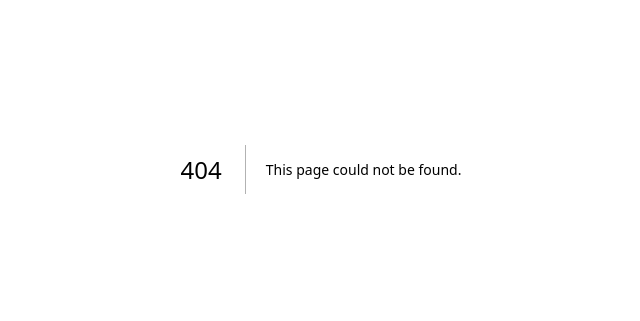
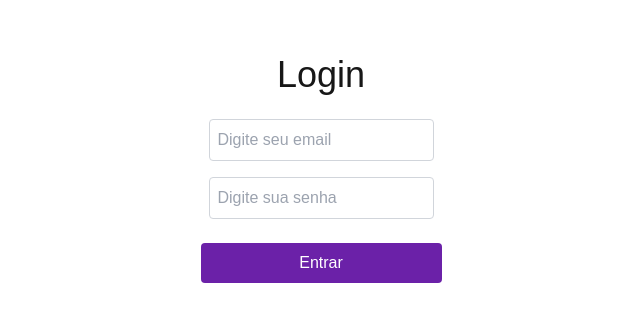
Before and after one commit to Perazzojoao/Bookstore, a Next.js app: page /Login in a window 1280 px wide. Before the commit this address had no page. Shown: the part 231-552 px from the top of the page, without its empty margins (319-959 px from the left). Built offline with nearby package versions, Linux system fonts and the light colour scheme.

Commit message:
começo da tela de login

```diff
--- /dev/null
+++ b/src/app/Login/page.tsx
@@ -0,0 +1,13 @@
+import { Login } from "@/components/Login/Login";
+
+
+const login = ()=>{
+
+    return(
+        <div>
+          <Login/>
+        </div>
+    )
+}
+
+export default login
--- a/src/components/HelloWorld.tsx
+++ b/src/components/HelloWorld.tsx
@@ -4,7 +4,7 @@ import { useState } from "react";
 const HelloWorld = () => {
   const [test, setTest] = useState();
   return (
-    <h1>Hello World</h1>
+    <h1 className="text-red-700">Hello World</h1>
    );
 }
 
--- /dev/null
+++ b/src/components/Login/Login.tsx
@@ -0,0 +1,24 @@
+export function Login() {
+    return (
+        <div className="flex items-center justify-center min-h-screen text-center">
+            <form className="flex flex-col justify-center items-cente">
+                <label htmlFor="email" className="text-4xl mb-4">Login</label>
+                <input
+                    type="email"
+                    id="email"
+                    placeholder="Digite seu email"
+                    required
+                    className="m-2 p-2 border border-gray-300 rounded"
+                />
+                <input
+                    type="password"
+                    id="password"
+                    placeholder="Digite sua senha"
+                    required
+                    className="m-2 p-2 border border-gray-300 rounded"
+                />
+                <button type="submit" className="mt-4 bg-purple-800  text-white p-2 rounded">Entrar</button>
+            </form>
+        </div>
+    );
+}
```
Also changed, not shown: 1 other file (tests, documents, lock files or other folders).
